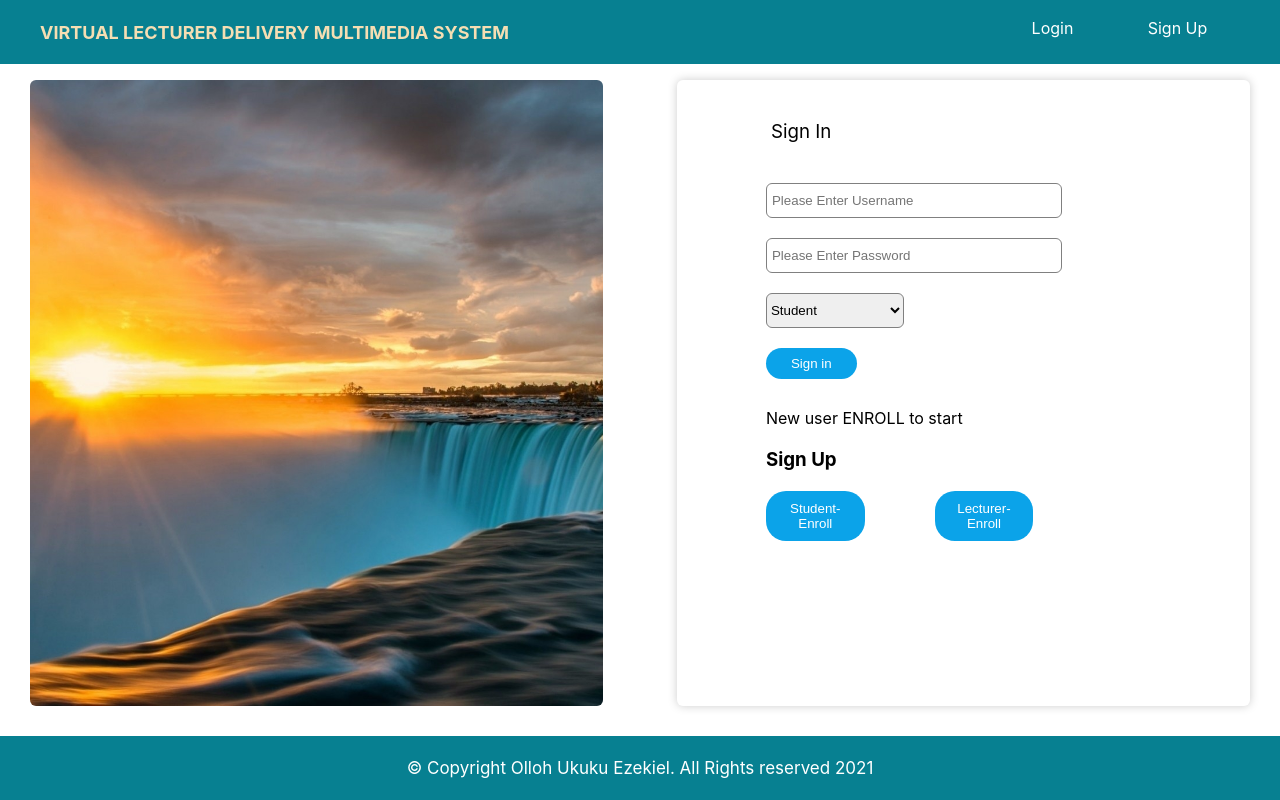
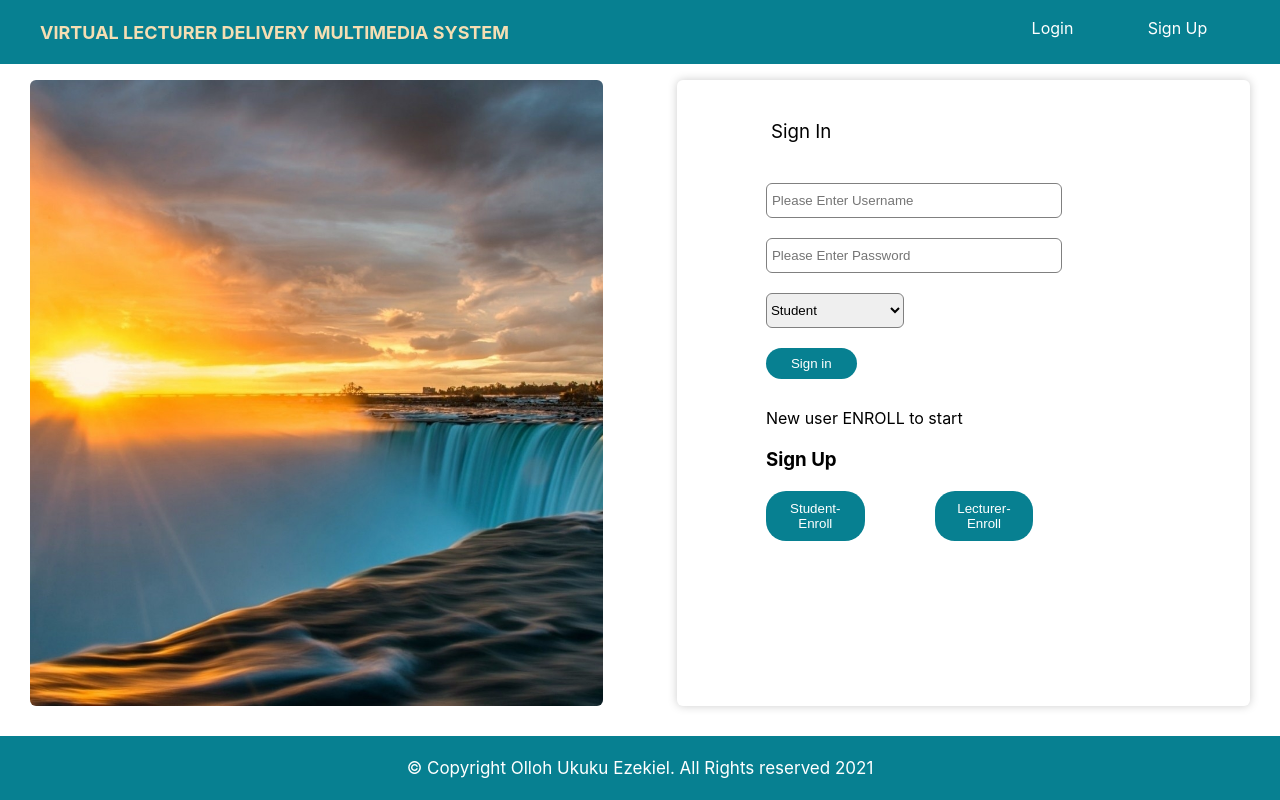
Before and after one commit to BenGabriel/virtuallecture, a React (Create React App) app: page / in a window 1280 px wide. Built offline with nearby package versions, Linux system fonts and the light colour scheme.

Commit message:
Update Auth.css

```diff
--- a/src/Components/Auth/Auth.css
+++ b/src/Components/Auth/Auth.css
@@ -53,7 +53,7 @@ button {
   padding: 8px;
   border-radius: 20px;
   color: white;
-  background-color: #0ba3e9;
+  background-color: #078091;
   border: none;
   cursor: pointer;
 }
```
